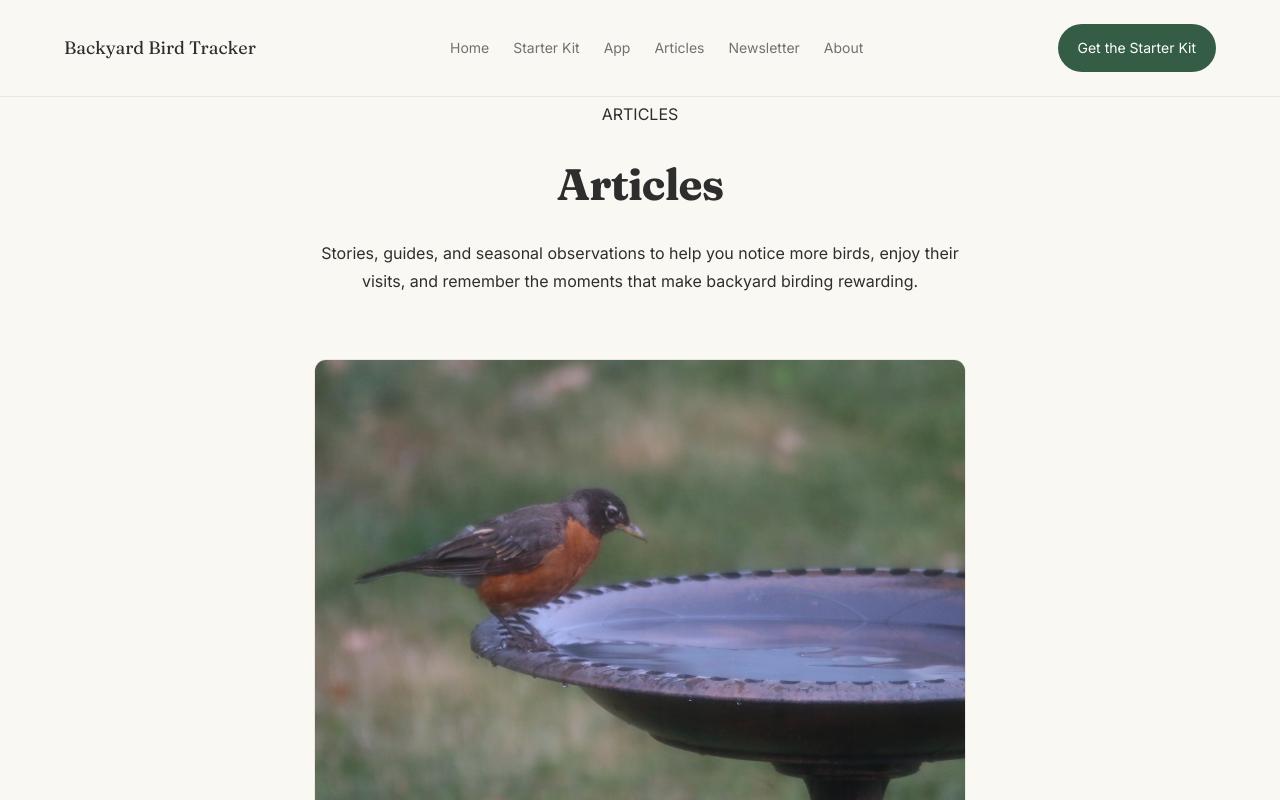
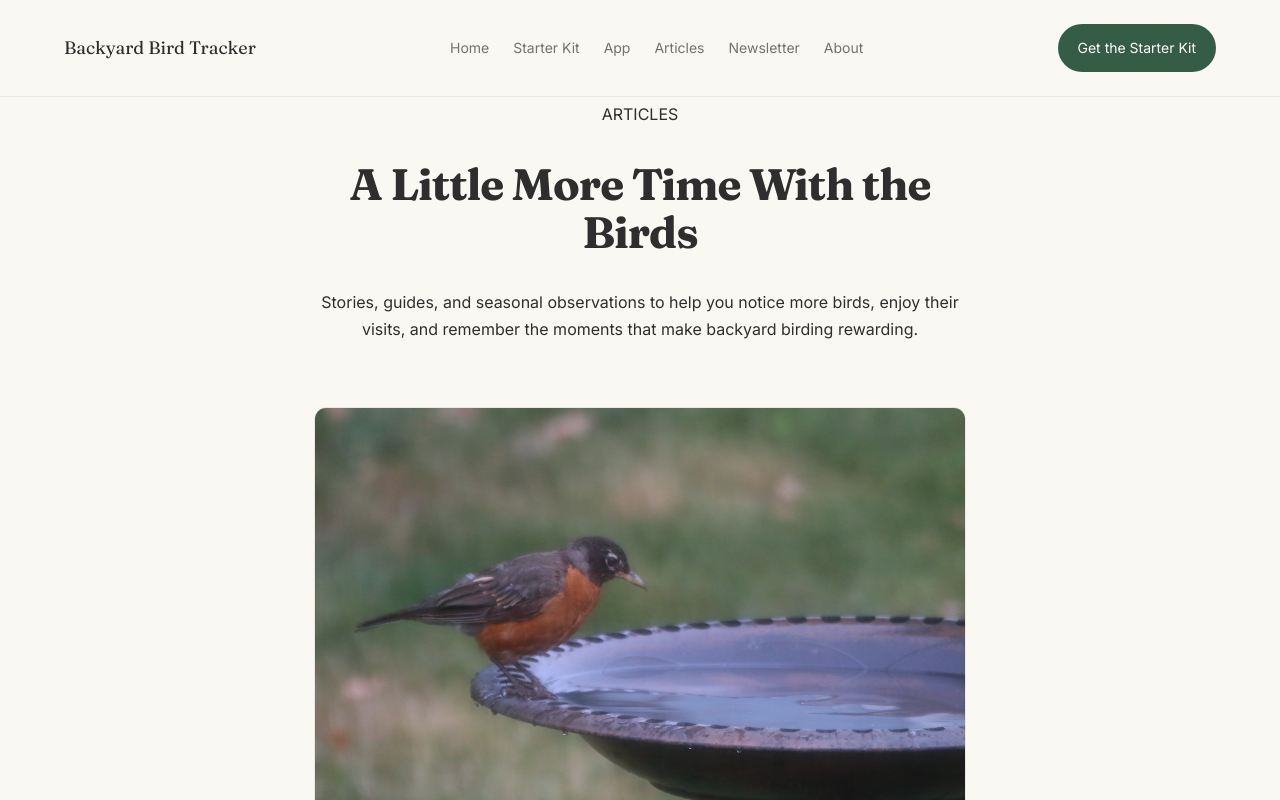
Before and after one commit to glsonn/backyard-bird-tracker-website, a Next.js app: page /articles in a window 1280 px wide. Shown: the top 800 px of the page. Built offline with nearby package versions, Linux system fonts and the light colour scheme.

Commit message:
Update Articles index page headline

```diff
--- a/app/articles/page.tsx
+++ b/app/articles/page.tsx
@@ -13,7 +13,7 @@ export default function ArticlesPage() {
           <div className="hero-inner">
             <p className="article-tag">ARTICLES</p>
 
-            <h1 className="hero-title">Articles</h1>
+            <h1 className="hero-title">A Little More Time With the Birds</h1>
 
             <p>
               Stories, guides, and seasonal observations to help you notice more
```
